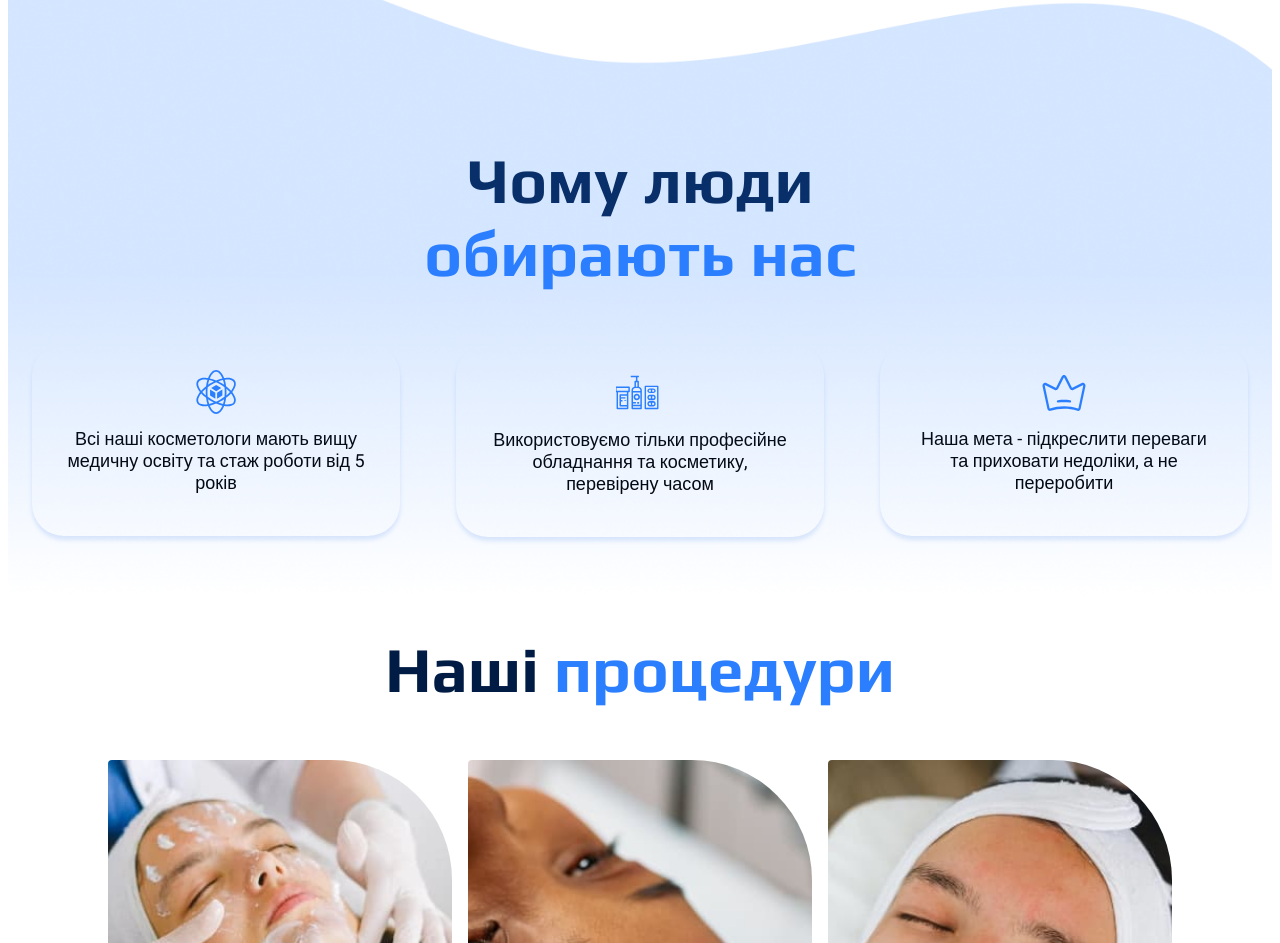
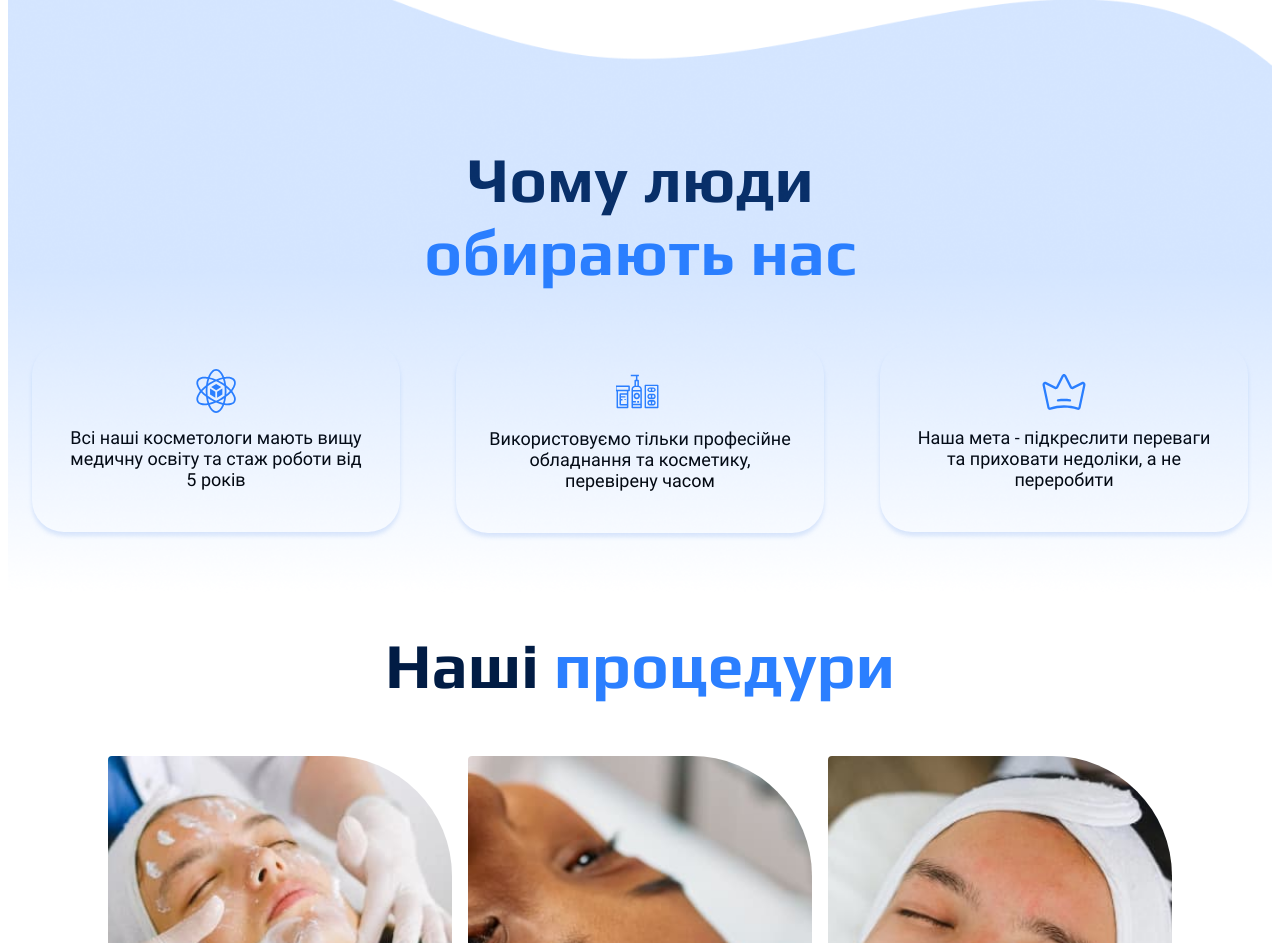
Before and after one commit to BilArt/genius-homework-2, a plain HTML site: page index.html in a window 1280 px wide. Shown: the part 1555-2498 px from the top of the page. Drawn offline with Linux system fonts and the light colour scheme.

Commit message:
update fonts

```diff
--- a/css/styles.css
+++ b/css/styles.css
@@ -1,26 +1,22 @@
-/* roboto-regular - latin */
 @font-face {
   font-display: swap;
-  font-family: "Roboto";
-  font-style: normal;
+  font-family: 'Roboto';
   font-weight: 400;
-  src: url("../fonts/roboto-v30-latin-regular.woff2") format("woff2");
+  src: url('../fonts/roboto-v30-cyrillic_latin-regular.woff2') format('woff2');
 }
-/* roboto-500 - latin */
+
 @font-face {
   font-display: swap;
-  font-family: "Roboto";
-  font-style: normal;
+  font-family: 'Roboto';
   font-weight: 500;
-  src: url("../fonts/roboto-v30-latin-500.woff2") format("woff2");
+  src: url('../fonts/roboto-v30-cyrillic_latin-500.woff2') format('woff2');
 }
-/* roboto-700 - latin */
+
 @font-face {
   font-display: swap;
-  font-family: "Roboto";
-  font-style: normal;
+  font-family: 'Roboto';
   font-weight: 700;
-  src: url("../fonts/roboto-v30-latin-700.woff2") format("woff2");
+  src: url('../fonts/roboto-v30-cyrillic_latin-700.woff2') format('woff2');
 }
 
 /* Global */
@@ -333,7 +329,6 @@ h1 {
 .choosing-text {
   color: var(--color-black);
   text-align: center;
-  line-height: auto;
 }
 
 /* procedures-section */
@@ -488,7 +483,6 @@ h1 {
 .map {
   border-radius: 32px;
   background-repeat: no-repeat;
-  background-color: lightgray 50%;
   background-size: cover;
 }
 
@@ -533,7 +527,6 @@ h1 {
   border-radius: 32px;
   padding: 16px 32px;
   font-weight: 600;
-  line-height: auto;
   border: 2px solid var(--color-brand-blue);
   margin-bottom: 8px;
 }
```
Also changed, not shown: fonts/roboto-v30-cyrillic_latin-500.woff2 (added), fonts/roboto-v30-cyrillic_latin-700.woff2 (added), fonts/roboto-v30-cyrillic_latin-regular.woff2 (added), fonts/roboto-v30-latin-500.woff2 (deleted), fonts/roboto-v30-latin-700.woff2 (deleted), fonts/roboto-v30-latin-regular.woff2 (deleted).
